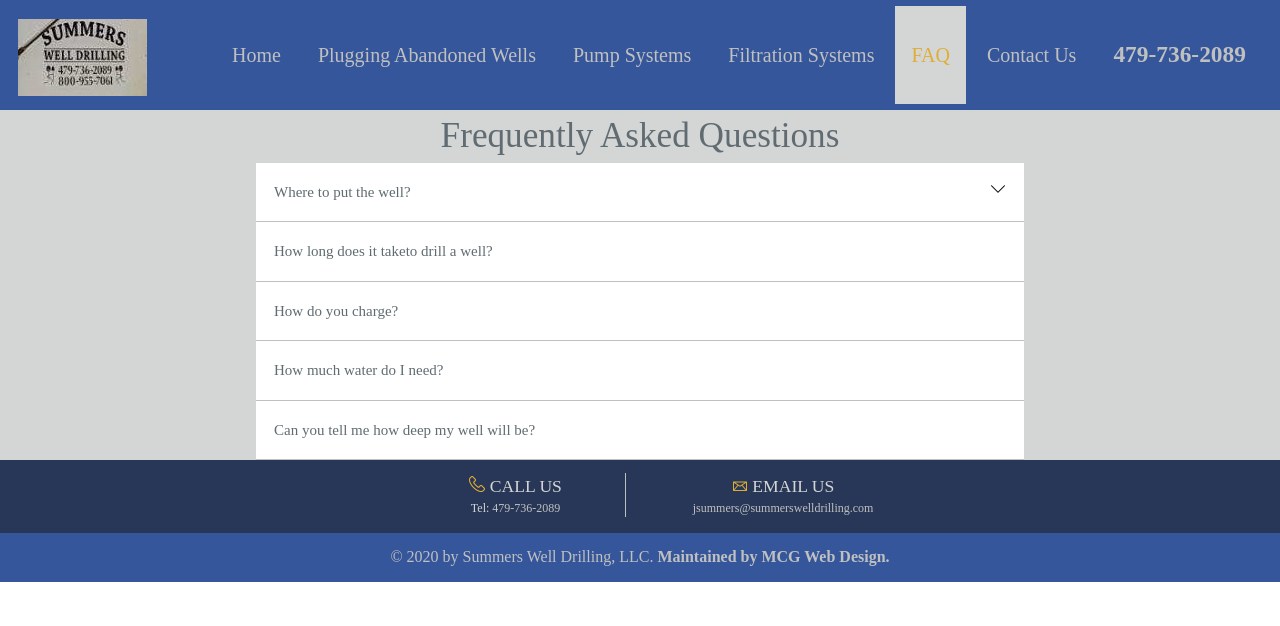
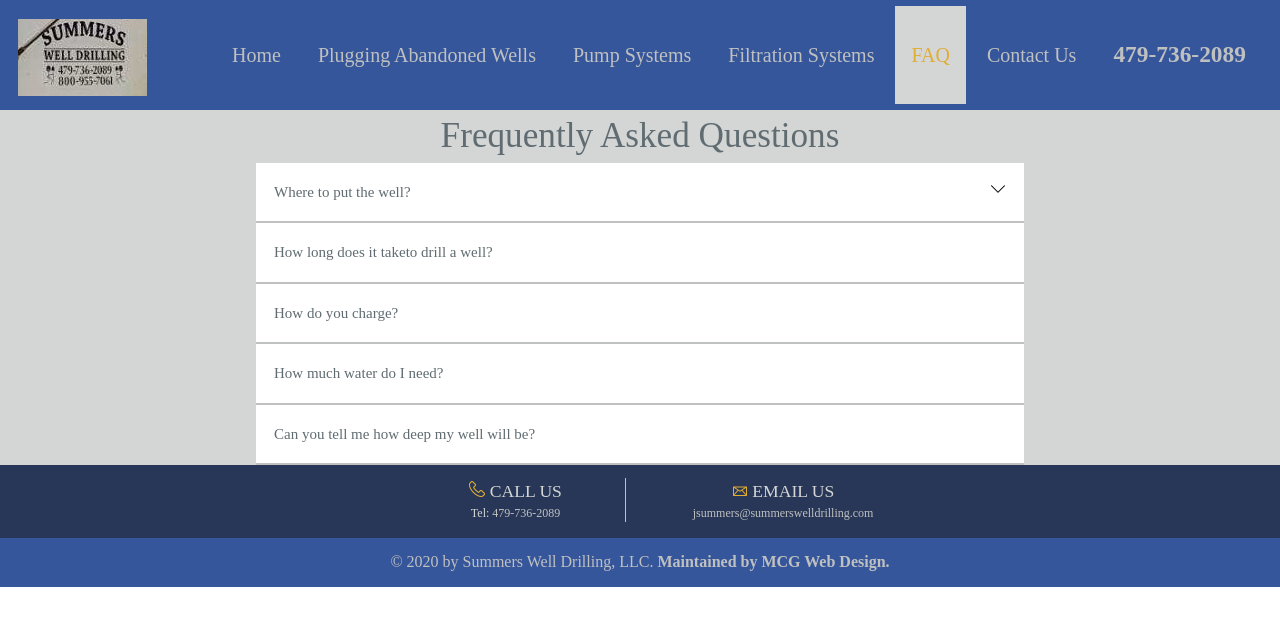
Before and after one commit to jamess999888/SummersDrilling, a Jekyll site: the page built from faq.md, in a window 1280 px wide. Shown: the top 626 px of the page. Built offline with Jekyll 4.4.1, drawn with Linux system fonts in a browser that asks for light colours; our own code applies the rules of GitHub Pages for plain Markdown files.

Commit message:
adding bottom border

```diff
--- a/css/style.css
+++ b/css/style.css
@@ -1248,6 +1248,7 @@ ul.topnav li.right {
     height: 0rem;
     transition: height 0.5s;
     background-color: white;
+    border-bottom: 1px solid #BFC0C0;
 }
 
 .collapsible img {
```
